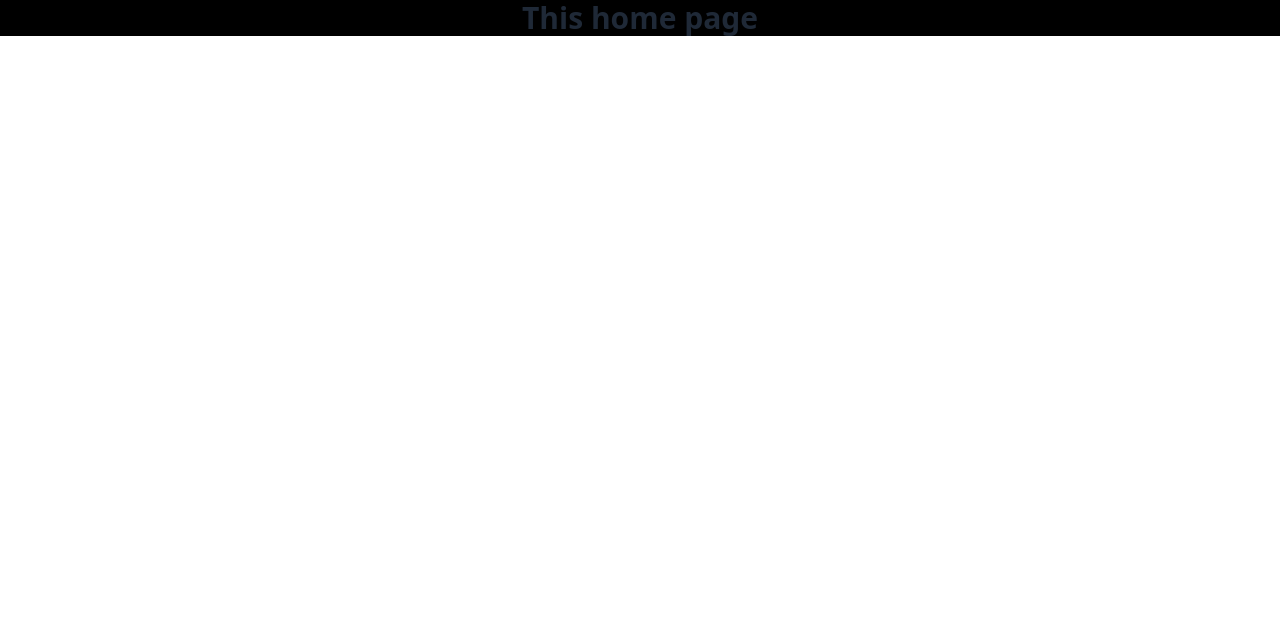
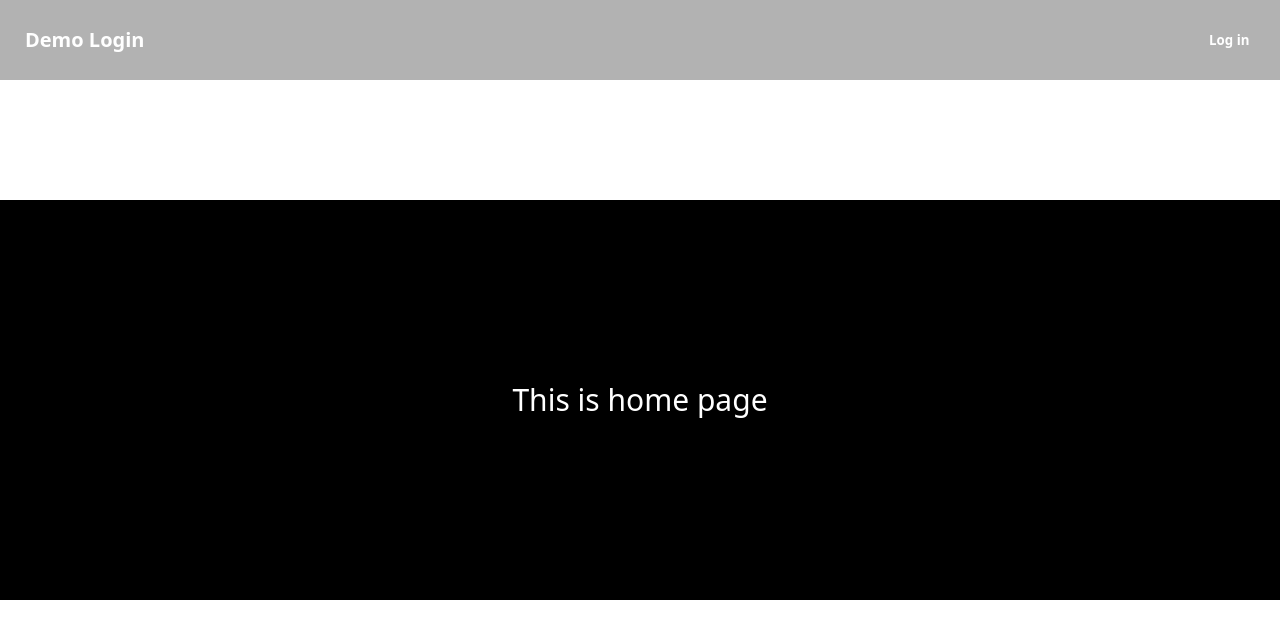
Before and after one commit to uzzal2427/login-page, a React (Vite) app: page / in a window 1280 px wide. Shown: the top 638 px of the page. Built offline with nearby package versions, Linux system fonts and the light colour scheme; no server answers.

Commit message:
add logout and add navbar

```diff
--- a/src/components/pages/home/Home.jsx
+++ b/src/components/pages/home/Home.jsx
@@ -1,9 +1,12 @@
+import Navbar from "./Navbar";
+
 const Home = () => {
   return (
-    <div className="bg-black">
-      <h1 className="flex justify-center items-center font-bold text-3xl">
-        This home page
-      </h1>
+    <div>
+      <Navbar></Navbar>
+      <div className="w-full h-1/2 bg-black flex justify-center items-center absolute inset-0 m-auto">
+        <h1 className="text-white text-3xl">This is home page</h1>
+      </div>
     </div>
   );
 };
--- /dev/null
+++ b/src/components/pages/home/Navbar.jsx
@@ -0,0 +1,72 @@
+import { Fragment, useContext } from "react";
+import { AuthContext } from "../provider/AuthProvider";
+import { Link } from "react-router-dom";
+
+const Navbar = () => {
+  const { user, handleLogout } = useContext(AuthContext);
+  const handleLogOut = () => {
+    handleLogout()
+      .then(() => {})
+      .catch((error) => console.log(error));
+  };
+
+  const navOptions = (
+    <Fragment>
+      {user ? (
+        <>
+          <button
+            onClick={handleLogOut}
+            className="btn btn-ghost text-white font-bold"
+          >
+            Log Out
+          </button>
+        </>
+      ) : (
+        <>
+          <Link className="btn btn-ghost text-white font-bold" to="login">
+            Log in
+          </Link>
+        </>
+      )}
+    </Fragment>
+  );
+
+  return (
+    <div>
+      <div className="navbar fixed z-10 max-w-screen-2xl bg-opacity-30 bg-black text-white">
+        <div className="navbar-start">
+          <div className="dropdown">
+            <div tabIndex={0} role="button" className="btn btn-ghost lg:hidden">
+              <svg
+                xmlns="http://www.w3.org/2000/svg"
+                className="h-5 w-5"
+                fill="none"
+                viewBox="0 0 24 24"
+                stroke="currentColor"
+              >
+                <path
+                  strokeLinecap="round"
+                  strokeLinejoin="round"
+                  strokeWidth="2"
+                  d="M4 6h16M4 12h8m-8 6h16"
+                />
+              </svg>
+            </div>
+            <ul
+              tabIndex={0}
+              className="menu menu-sm dropdown-content mt-3 z-[1] p-2 shadow bg-base-100 rounded-box w-52"
+            >
+              {navOptions}
+            </ul>
+          </div>
+          <a className="btn btn-ghost text-xl">Demo Login </a>
+        </div>
+        <div className="navbar-end hidden lg:flex ">
+          <ul className="menu menu-horizontal px-1">{navOptions}</ul>
+        </div>
+      </div>
+    </div>
+  );
+};
+
+export default Navbar;
--- a/src/components/pages/login/Login.jsx
+++ b/src/components/pages/login/Login.jsx
@@ -1,4 +1,4 @@
-import { Link } from "react-router-dom";
+import { Link, useNavigate } from "react-router-dom";
 import img from "../../../assets/img2.webp";
 import { useContext } from "react";
 import { AuthContext } from "../provider/AuthProvider";
@@ -6,6 +6,7 @@ import Swal from "sweetalert2";
 
 const Login = () => {
   const { handleLogin } = useContext(AuthContext);
+  const navigate = useNavigate(); // this will retune user to the home page after successful login
   const handleLoginButton = (event) => {
     event.preventDefault();
     const form = event.target;
@@ -23,6 +24,7 @@ const Login = () => {
           timer: 1500,
         });
         form.reset();
+        navigate("/");
         console.log(User);
       })
       .catch((error) => {
--- a/src/components/pages/login/Register.jsx
+++ b/src/components/pages/login/Register.jsx
@@ -1,4 +1,4 @@
-import { Link } from "react-router-dom";
+import { Link, useNavigate } from "react-router-dom";
 import img from "../../../assets/img2.webp";
 import { useContext } from "react";
 import { AuthContext } from "../provider/AuthProvider";
@@ -7,6 +7,7 @@ import Swal from "sweetalert2";
 
 const Register = () => {
   const { handleRegister } = useContext(AuthContext);
+  const navigate = useNavigate(); // this will retune user to the home page after successful register
   const {
     register,
     handleSubmit,
@@ -15,8 +16,11 @@ const Register = () => {
   } = useForm();
 
   const onSubmit = (data) => {
-    handleRegister(data.email, data.password).then((result) => {
+    handleRegister(data.email, data.password)
+      .then((result) => {
         const newUser = result.user;
+        if (newUser) {
+          // Check if user was registered successfully
           reset();
           Swal.fire({
             position: "top-end",
@@ -25,9 +29,29 @@ const Register = () => {
             showConfirmButton: false,
             timer: 1500,
           });
+          navigate("/");
           console.log(newUser);
+        } else {
+          Swal.fire({
+            position: "top-end",
+            icon: "error",
+            title: "Registration Failed",
+            showConfirmButton: false,
+            timer: 1500,
+          });
+        }
+      })
+      .catch((error) => {
+        Swal.fire({
+          position: "top-end",
+          icon: "error",
+          title: error.message,
+          showConfirmButton: false,
+          timer: 1500,
+        });
       });
   };
+
   return (
     <div
       className="hero min-h-screen bg-cover bg-center"
```
Lines whose indentation alone changed are shown as unchanged.
